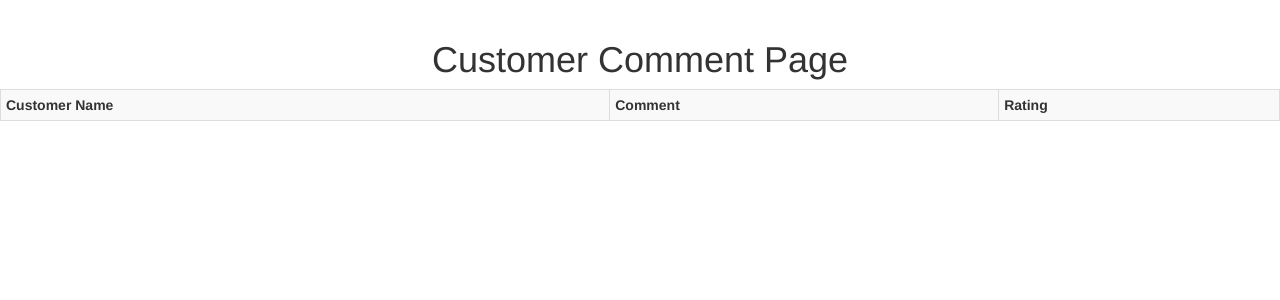
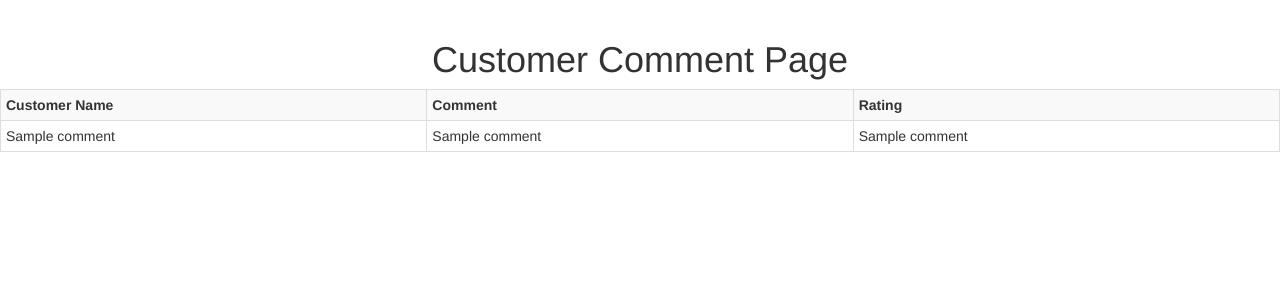
Before and after one commit to FYP-Chatbot-Team/Customer_Service_ChatBot, a Flask app: template templates/comment.html in a window 1280 px wide. Shown: the part 72-372 px from the top of the page. Run offline with Flask 2, Linux system fonts and the light colour scheme; the template is opened without the code that fills it: most values are stand-ins (such as "Sample title", 1, 10 or a date in 2020); lists and menus that the app fills with data are empty; some libraries are stand-ins or nearby versions.

Commit message:
Update: Update Customer Comment - Syabil

```diff
--- a/templates/comment.html
+++ b/templates/comment.html
@@ -47,7 +47,7 @@
             <th>Comment</th>
             <th>Rating</th>
         </tr>
-        {%for i in range(0, len)%}
+        {% for r in comment %}
         <tr>
             <td>{{ r[1] }}</td>
             <td>{{ r[2] }}</td>
```
